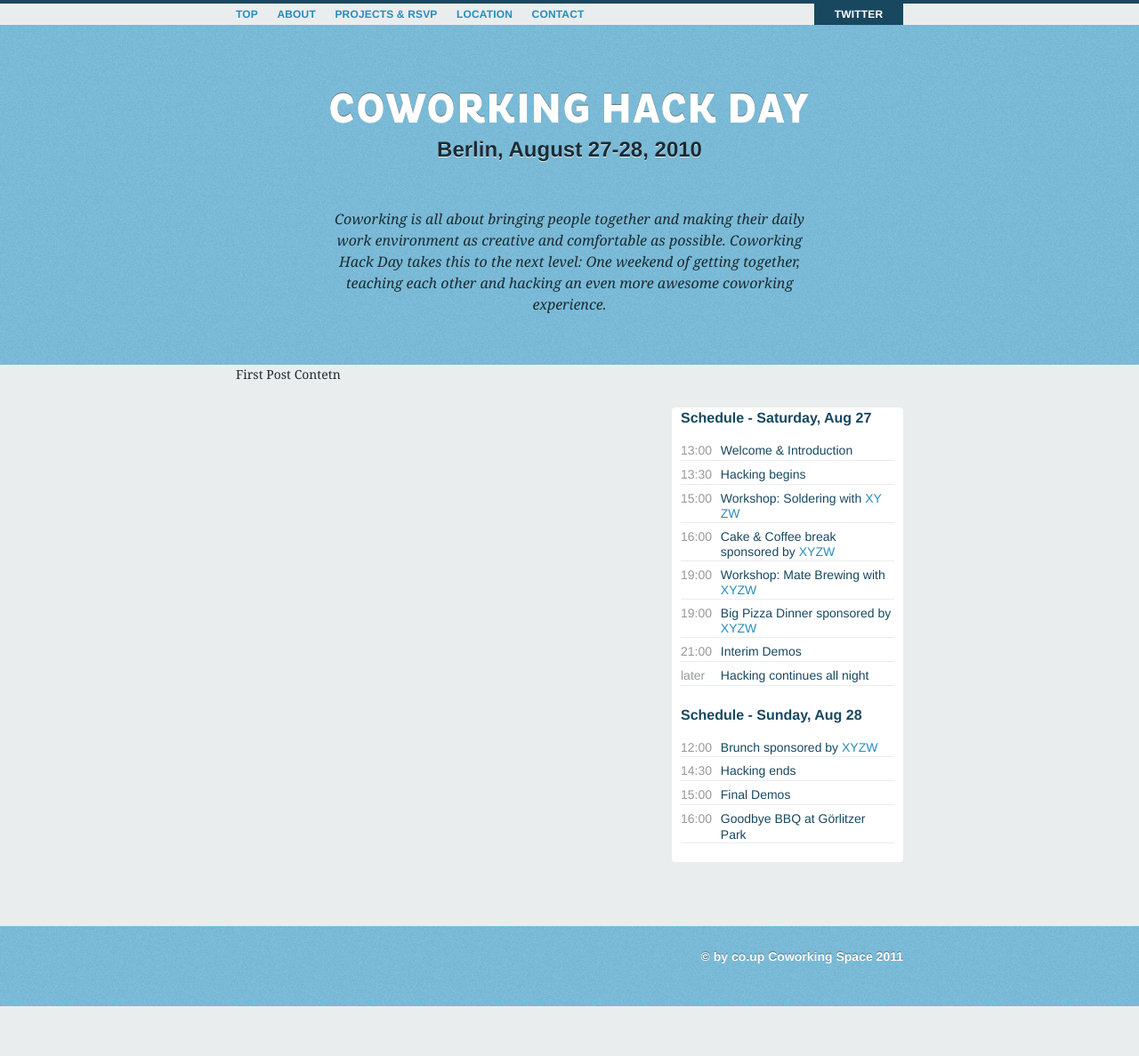
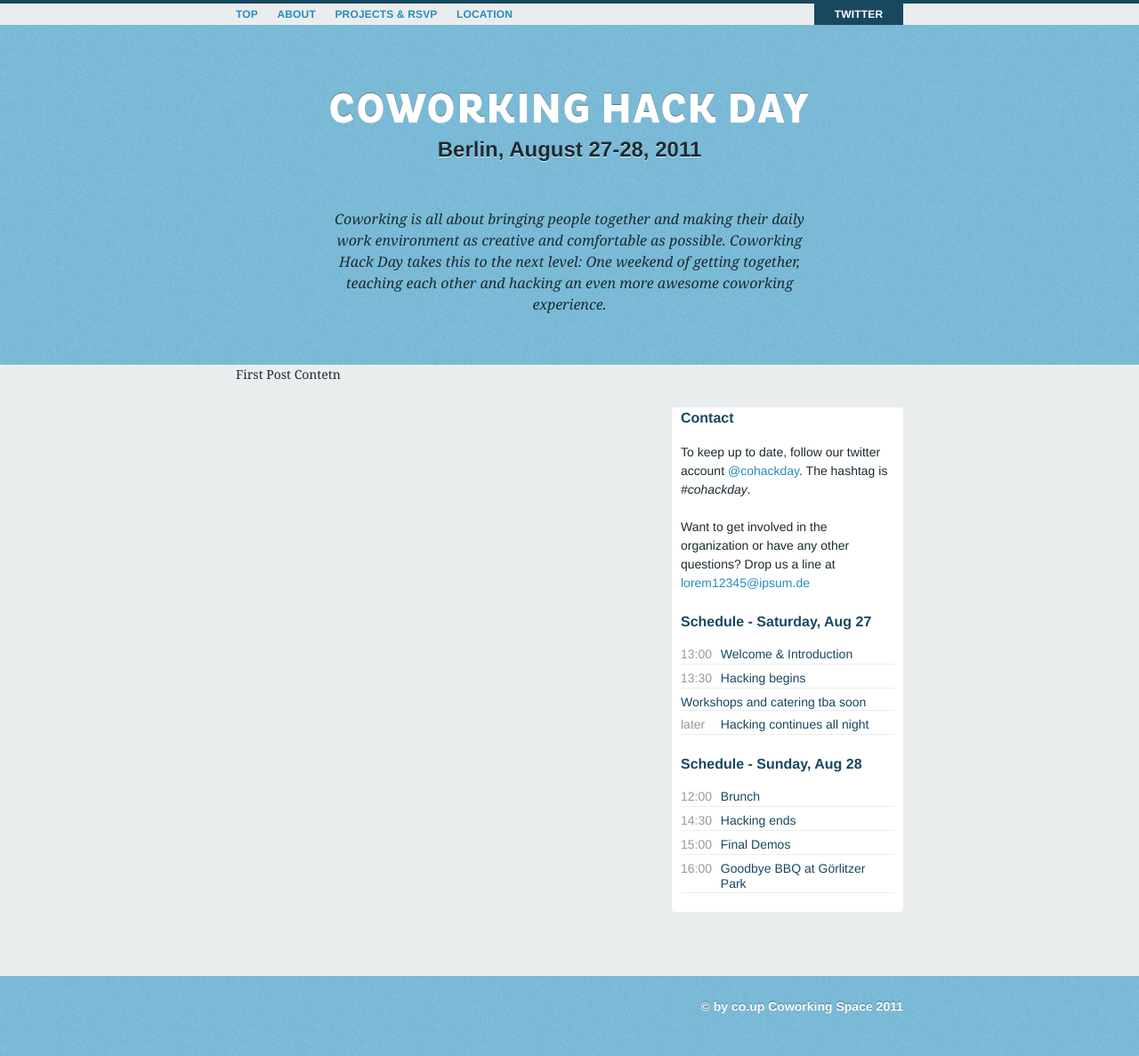
Before and after one commit to thilo/coworking-hack-day, a Jekyll site: the page built from _posts/2011-07-29-first-post.md, in a window 1280 px wide. Shown: the whole page at 89% size. Built offline with Jekyll 4.4.1, drawn with Linux system fonts in a browser that asks for light colours; before the commit the page ends 1131 px from its top, so only the background shows below that.

Commit message:
moved contact to sidebar, updated copy

```diff
--- a/_includes/sidebar.md
+++ b/_includes/sidebar.md
@@ -1,19 +1,22 @@
+<h4>Contact</h4>
+
+<p>To keep up to date, follow our twitter account <a href="http://twitter.com/cohackday" title="twitter.com/cohackday">@cohackday</a>. The hashtag is <em>#cohackday</em>.</p>
+
+<p>Want to get involved in the organization or have any other questions? Drop us a line at <a href="mailto:#">lorem12345@ipsum.de</a></p>
+
+
 <h4>Schedule - Saturday, Aug 27</h4>
 
 <ul>
   <li><span>13:00</span> Welcome &amp; Introduction</li>
   <li><span>13:30</span> Hacking begins</li>
-  <li><span>15:00</span> Workshop: Soldering with <a href="#">XY ZW</a></li>
-  <li><span>16:00</span> Cake &amp; Coffee break sponsored by <a href="#">XYZW</a></li>
-  <li><span>19:00</span> Workshop: Mate Brewing with <a href="#">XYZW</a></li>
-  <li><span>19:00</span> Big Pizza Dinner sponsored by <a href="#">XYZW</a></li>
-  <li><span>21:00</span> Interim Demos</li>
+  <li>Workshops and catering tba soon</li>
   <li><span>later</span> Hacking continues all night</li>
 </ul>
 
 <h4>Schedule - Sunday, Aug 28</h4>
 <ul>
-  <li><span>12:00</span> Brunch sponsored by <a href="#">XYZW</a></li>
+  <li><span>12:00</span> Brunch</li>
   <li><span>14:30</span> Hacking ends</li>
   <li><span>15:00</span> Final Demos</li>
   <li><span>16:00</span> Goodbye BBQ at Görlitzer Park</li>
--- a/_layouts/default.html
+++ b/_layouts/default.html
@@ -27,7 +26,7 @@
       <header id="header">
         <div class="container">
           <h1>Coworking Hack Day</h1>
-          <h2>Berlin, August 27-28, 2010</h2>
+          <h2>Berlin, August 27-28, 2011</h2>
 
           <p class="teaser">
             Coworking is all about bringing people together and making their daily work environment as creative and comfortable as possible. Coworking Hack Day takes this to the next level: One weekend of getting together, teaching each other and hacking an even more awesome coworking experience.
--- a/css/src/site.scss
+++ b/css/src/site.scss
@@ -125,6 +125,9 @@ aside {
   -moz-border-radius: .25em;
   -webkit-border-radius: .25em;
   border-radius: .25em;
+  p {
+    font-size: .875em;
+  }
   ul {
     list-style: none;
     margin: 0 0 1.5em 0;
--- a/css/stylesheets/site.css
+++ b/css/stylesheets/site.css
@@ -256,13 +256,17 @@ aside {
   border-radius: .25em;
 }
 /* line 128, ../src/site.scss */
+aside p {
+  font-size: .875em;
+}
+/* line 131, ../src/site.scss */
 aside ul {
   list-style: none;
   margin: 0 0 1.5em 0;
   padding: 0;
   font-size: .875em;
 }
-/* line 133, ../src/site.scss */
+/* line 136, ../src/site.scss */
 aside ul li {
   overflow: hidden;
   color: #184860;
@@ -270,7 +274,7 @@ aside ul li {
   line-height: 1.25em;
   border-bottom: 1px solid #eaeded;
 }
-/* line 139, ../src/site.scss */
+/* line 142, ../src/site.scss */
 aside ul li span {
   width: 3.2em;
   margin-bottom: .1em;
@@ -278,14 +282,14 @@ aside ul li span {
   float: left;
 }
 
-/* line 149, ../src/site.scss */
+/* line 152, ../src/site.scss */
 .teaser {
   padding: 0 100px;
   text-align: center;
   font-style: italic;
 }
 
-/* line 155, ../src/site.scss */
+/* line 158, ../src/site.scss */
 nav {
   width: 100%;
   height: 1.5em;
@@ -300,7 +304,7 @@ nav {
   border-top: 4px solid #184860;
   border-bottom: 1px solid #7abad6;
 }
-/* line 168, ../src/site.scss */
+/* line 171, ../src/site.scss */
 nav ul {
   font-size: .75em;
   float: left;
@@ -308,11 +312,11 @@ nav ul {
   padding: 0;
   list-style: none;
 }
-/* line 174, ../src/site.scss */
+/* line 177, ../src/site.scss */
 nav ul li {
   display: inline;
 }
-/* line 178, ../src/site.scss */
+/* line 181, ../src/site.scss */
 nav ul li a,
 nav ul li a:link,
 nav ul li a:visited {
@@ -320,14 +324,14 @@ nav ul li a:visited {
   color: #298cbb;
   text-decoration: none;
 }
-/* line 185, ../src/site.scss */
+/* line 188, ../src/site.scss */
 nav ul li a:hover,
 nav ul li a:active,
 nav ul li a:focus {
   color: #7abad6;
   text-decoration: none;
 }
-/* line 193, ../src/site.scss */
+/* line 196, ../src/site.scss */
 nav a.twitter,
 nav a.twitter:link,
 nav a.twitter:visited {
@@ -339,7 +343,7 @@ nav a.twitter:visited {
   color: #FFF;
   background: #184860;
 }
-/* line 205, ../src/site.scss */
+/* line 208, ../src/site.scss */
 nav a.twitter:hover,
 nav a.twitter:active,
 nav a.twitter:focus {
@@ -348,7 +352,7 @@ nav a.twitter:focus {
 }
 
 /* links */
-/* line 214, ../src/site.scss */
+/* line 217, ../src/site.scss */
 a,
 a:link,
 a:visited {
@@ -356,7 +360,7 @@ a:visited {
   text-decoration: none;
 }
 
-/* line 221, ../src/site.scss */
+/* line 224, ../src/site.scss */
 a:hover,
 a:active,
 a:focus {
```
Also changed, not shown: other parts of _layouts/default.html (+0 -1 lines), index.md (+0 -6 lines).
